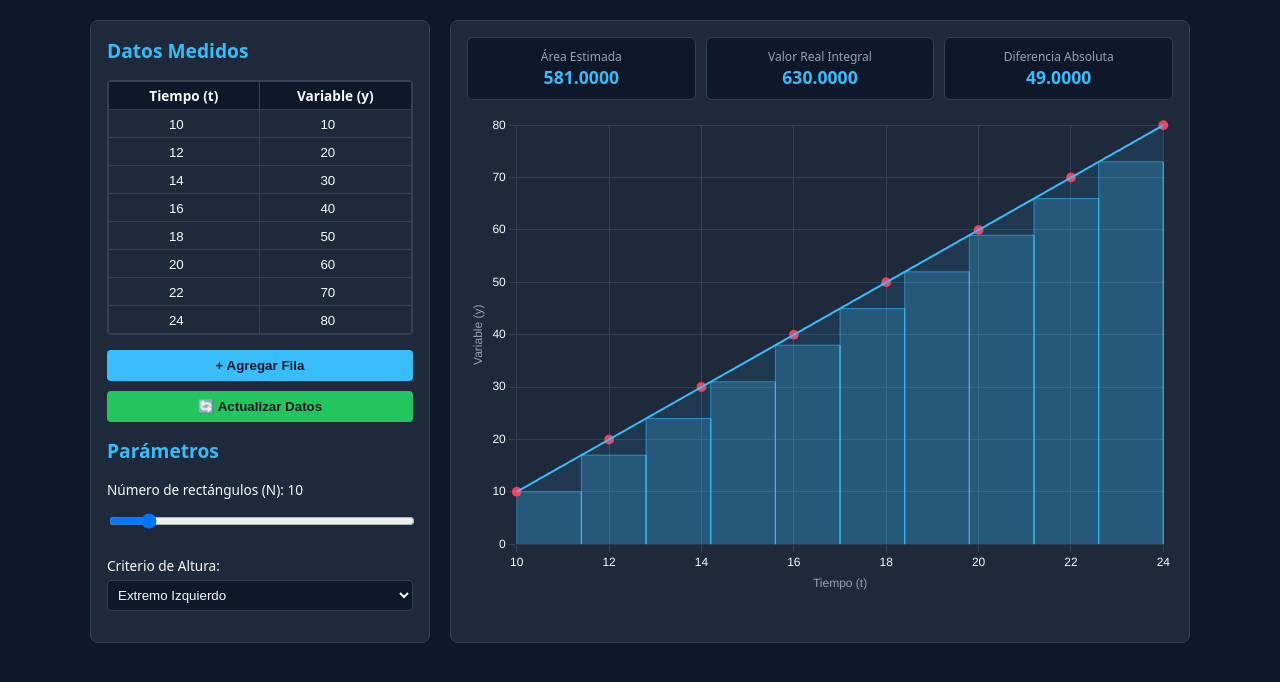
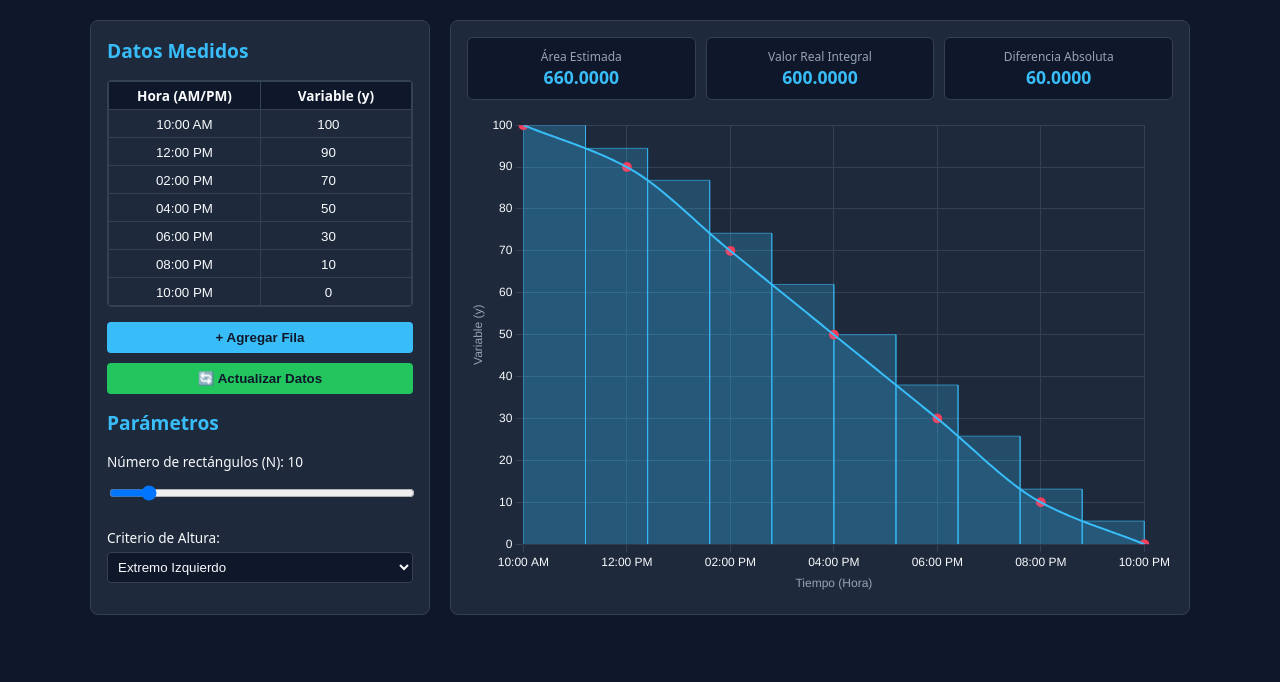
Before and after one commit to jaimelopeziudigital/iudigital-semestre3-calculo2-area-bajo-la-curva, a plain HTML site: page index.html in a window 1280 px wide. Drawn offline with nearby package versions, Linux system fonts and the light colour scheme.

Commit message:
Update index.html

```diff
--- a/index.html
+++ b/index.html
@@ -59,7 +59,7 @@
       box-sizing: border-box;
     }
     .table-container {
-      max-height: 260px;
+      max-height: 280px;
       overflow-y: auto;
       margin-bottom: 10px;
       border: 1px solid var(--border);
@@ -139,26 +139,24 @@
 <body>
 
   <div class="container">
-    <!-- Panel de Controles y Tabla -->
     <div class="card">
       <h2>Datos Medidos</h2>
       <div class="table-container">
         <table id="dataTable">
           <thead>
             <tr>
-              <th>Tiempo (t)</th>
+              <th>Hora (AM/PM)</th>
               <th>Variable (y)</th>
             </tr>
           </thead>
           <tbody>
-            <tr><td><input type="number" value="10" step="any"></td><td><input type="number" value="10" step="any"></td></tr>
-            <tr><td><input type="number" value="12" step="any"></td><td><input type="number" value="20" step="any"></td></tr>
-            <tr><td><input type="number" value="14" step="any"></td><td><input type="number" value="30" step="any"></td></tr>
-            <tr><td><input type="number" value="16" step="any"></td><td><input type="number" value="40" step="any"></td></tr>
-            <tr><td><input type="number" value="18" step="any"></td><td><input type="number" value="50" step="any"></td></tr>
-            <tr><td><input type="number" value="20" step="any"></td><td><input type="number" value="60" step="any"></td></tr>
-            <tr><td><input type="number" value="22" step="any"></td><td><input type="number" value="70" step="any"></td></tr>
-            <tr><td><input type="number" value="24" step="any"></td><td><input type="number" value="80" step="any"></td></tr>
+            <tr><td><input type="text" value="10:00 AM"></td><td><input type="number" value="100" step="any"></td></tr>
+            <tr><td><input type="text" value="12:00 PM"></td><td><input type="number" value="90" step="any"></td></tr>
+            <tr><td><input type="text" value="02:00 PM"></td><td><input type="number" value="70" step="any"></td></tr>
+            <tr><td><input type="text" value="04:00 PM"></td><td><input type="number" value="50" step="any"></td></tr>
+            <tr><td><input type="text" value="06:00 PM"></td><td><input type="number" value="30" step="any"></td></tr>
+            <tr><td><input type="text" value="08:00 PM"></td><td><input type="number" value="10" step="any"></td></tr>
+            <tr><td><input type="text" value="10:00 PM"></td><td><input type="number" value="0" step="any"></td></tr>
           </tbody>
         </table>
       </div>
@@ -181,9 +179,7 @@
       </div>
     </div>
 
-    <!-- Panel Gráfico y Resultados -->
     <div class="card">
-      <!-- Muestra únicamente los 3 resultados solicitados -->
       <div class="metrics">
         <div class="metric-box">
           <span>Área Estimada</span>
@@ -207,6 +203,42 @@
 
   <script>
     let chart;
+
+    // Convertir texto en formato AM/PM a horas decimales continuas para el motor de cálculo
+    function parseTimeString(timeStr) {
+      if (!timeStr) return NaN;
+      const str = timeStr.trim().toUpperCase();
+      const isPM = str.includes("PM");
+      const isAM = str.includes("AM");
+
+      let clean = str.replace(/(AM|PM)/g, "").trim();
+      let parts = clean.split(":");
+      let hours = parseFloat(parts[0]);
+      let minutes = parts[1] ? parseFloat(parts[1]) : 0;
+
+      if (isNaN(hours)) return NaN;
+
+      if (isPM && hours < 12) hours += 12;
+      if (isAM && hours === 12) hours = 0;
+
+      return hours + (minutes / 60);
+    }
+
+    // Convertir número continuo de horas al formato visual HH:MM AM/PM
+    function formatHoursToAMPM(val) {
+      let totalMinutes = Math.round(val * 60);
+      let hours = Math.floor(totalMinutes / 60) % 24;
+      let minutes = totalMinutes % 60;
+      let period = hours >= 12 ? "PM" : "AM";
+
+      let displayHours = hours % 12;
+      if (displayHours === 0) displayHours = 12;
+
+      let hh = displayHours < 10 ? "0" + displayHours : displayHours;
+      let mm = minutes < 10 ? "0" + minutes : minutes;
+
+      return `${hh}:${mm} ${period}`;
+    }
 
     // Interpolación Spline Cúbica Monótona (Steffen)
     function getSplineFunction(xs, ys) {
@@ -264,14 +296,24 @@
     function getDataFromTable() {
       const rows = document.querySelectorAll("#dataTable tbody tr");
       const points = [];
+      let baseHourOffset = 0;
+      let prevHour = -1;
+
       rows.forEach(row => {
         const inputs = row.querySelectorAll("input");
-        const t = parseFloat(inputs[0].value);
+        let tVal = parseTimeString(inputs[0].value);
         const y = parseFloat(inputs[1].value);
-        if (!isNaN(t) && !isNaN(y)) {
-          points.push({ t, y });
+
+        if (!isNaN(tVal) && !isNaN(y)) {
+          // Ajuste si la secuencia sobrepasa la medianoche
+          if (prevHour !== -1 && tVal < prevHour) {
+            baseHourOffset += 24;
+          }
+          prevHour = tVal;
+          points.push({ t: tVal + baseHourOffset, y });
         }
       });
+
       points.sort((a, b) => a.t - b.t);
       return {
         t: points.map(p => p.t),
@@ -282,7 +324,7 @@
     function addRow() {
       const tbody = document.querySelector("#dataTable tbody");
       const tr = document.createElement("tr");
-      tr.innerHTML = '<td><input type="number" value="0" step="any"></td><td><input type="number" value="0" step="any"></td>';
+      tr.innerHTML = '<td><input type="text" value="12:00 AM"></td><td><input type="number" value="0" step="any"></td>';
       tbody.appendChild(tr);
     }
 
@@ -310,7 +352,6 @@
       const maxX = t[t.length - 1];
       const spline = getSplineFunction(t, y);
 
-      // Trazo de la curva suave
       const curvePoints = [];
       const samples = 200;
       const step = (maxX - minX) / samples;
@@ -319,7 +360,6 @@
         curvePoints.push({ x: xVal, y: spline(xVal) });
       }
 
-      // Cálculo de los N rectángulos de Riemann
       const rectWidth = (maxX - minX) / N;
       let estimatedArea = 0;
       const rectDatasets = [];
@@ -336,7 +376,6 @@
         const height = spline(xEval);
         estimatedArea += height * rectWidth;
 
-        // Dibujo de los rectángulos
         rectDatasets.push({
           type: 'line',
           label: `Rect ${i+1}`,
@@ -355,7 +394,6 @@
         });
       }
 
-      // Cálculo de resultados
       const realArea = calculateExactIntegral(spline, minX, maxX);
       const absDiff = Math.abs(estimatedArea - realArea);
 
@@ -363,7 +401,6 @@
       document.getElementById("realArea").innerText = realArea.toFixed(4);
       document.getElementById("absDiff").innerText = absDiff.toFixed(4);
 
-      // Renderizado de gráfico
       const chartData = {
         datasets: [
           {
@@ -399,8 +436,25 @@
             responsive: true,
             maintainAspectRatio: false,
             scales: {
-              x: { type: 'linear', position: 'bottom', title: { display: true, text: 'Tiempo (t)', color: '#94a3b8' }, grid: { color: '#334155' }, ticks: { color: '#f8fafc' } },
-              y: { title: { display: true, text: 'Variable (y)', color: '#94a3b8' }, grid: { color: '#334155' }, ticks: { color: '#f8fafc' } }
+              x: {
+                type: 'linear',
+                position: 'bottom',
+                title: { display: true, text: 'Tiempo (Hora)', color: '#94a3b8' },
+                grid: { color: '#334155' },
+                ticks: {
+                  color: '#f8fafc',
+                  callback: function(value) {
+                    return formatHoursToAMPM(value);
+                  }
+                }
+              },
+              y: {
+                min: 0,
+                max: 100,
+                title: { display: true, text: 'Variable (y)', color: '#94a3b8' },
+                grid: { color: '#334155' },
+                ticks: { color: '#f8fafc', stepSize: 10 }
+              }
             },
             plugins: {
               legend: { display: false }
@@ -410,7 +464,6 @@
       }
     }
 
-    // Eventos para controles deslizantes y cambio de criterios
     document.getElementById("rectCount").addEventListener("input", updateSimulation);
     document.getElementById("criterion").addEventListener("change", updateSimulation);
 
```
